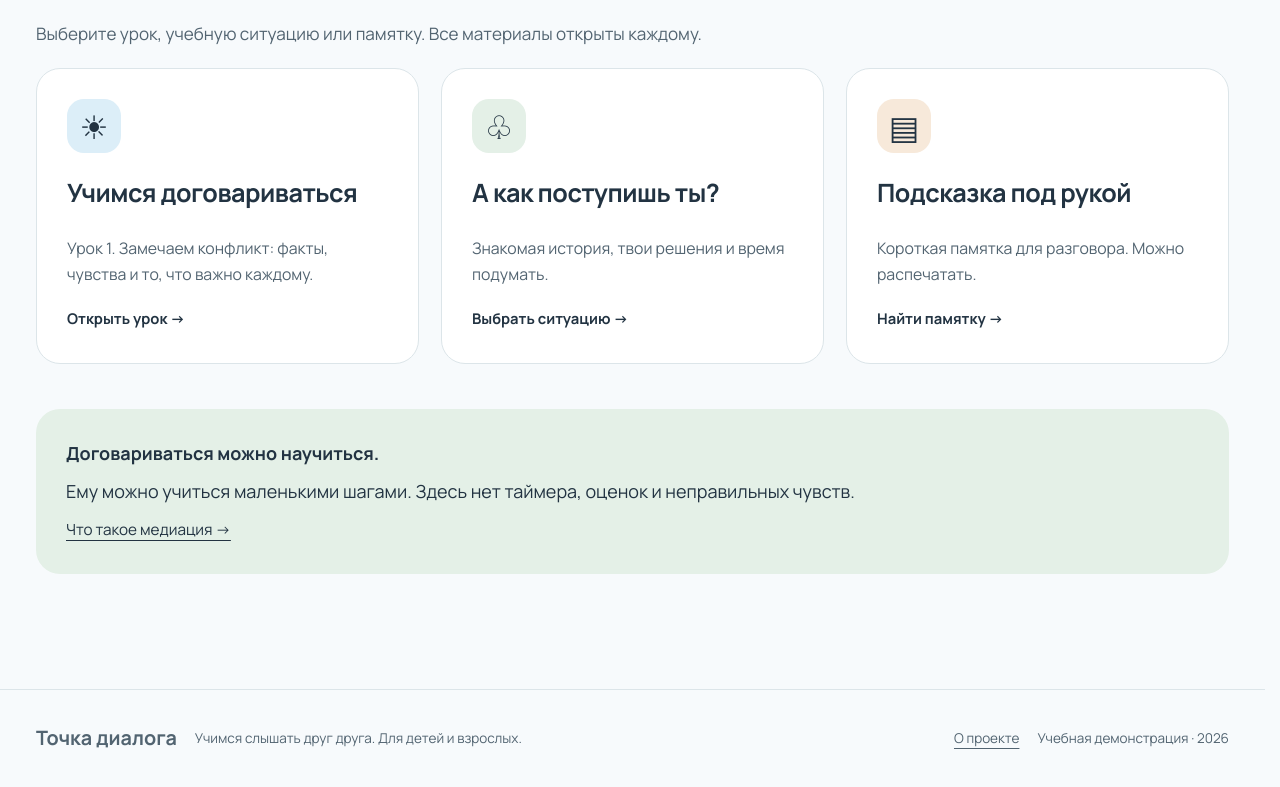
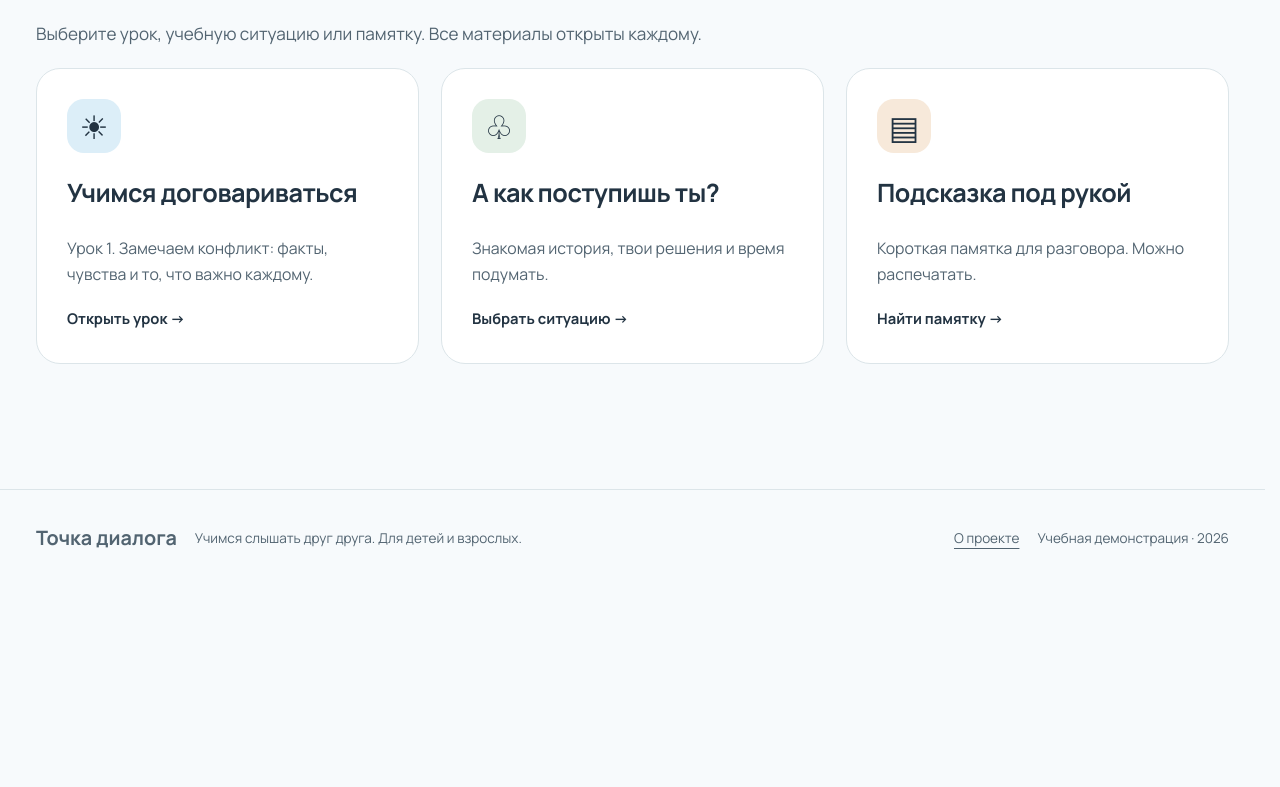
Before and after one commit to e-rozhkov/Mediation, a React (Vite) app: page / in a window 1280 px wide. Shown: the part 3555-4342 px from the top of the page. After the commit the page ends 4142 px from the top, so only its background shows below. Built offline with nearby package versions, Linux system fonts and the light colour scheme.

Commit message:
Remove duplicate note from home page

```diff
--- a/src/pages/Home.tsx
+++ b/src/pages/Home.tsx
@@ -73,14 +73,6 @@ export function Home() {
           <span>Найти памятку →</span>
         </Link>
       </section>
-      <aside className="note">
-        <strong>Договариваться можно научиться.</strong>
-        <p>
-          Ему можно учиться маленькими шагами. Здесь нет таймера, оценок и
-          неправильных чувств.
-        </p>
-        <Link to="/mediation">Что такое медиация →</Link>
-      </aside>
     </>
   );
 }
```
